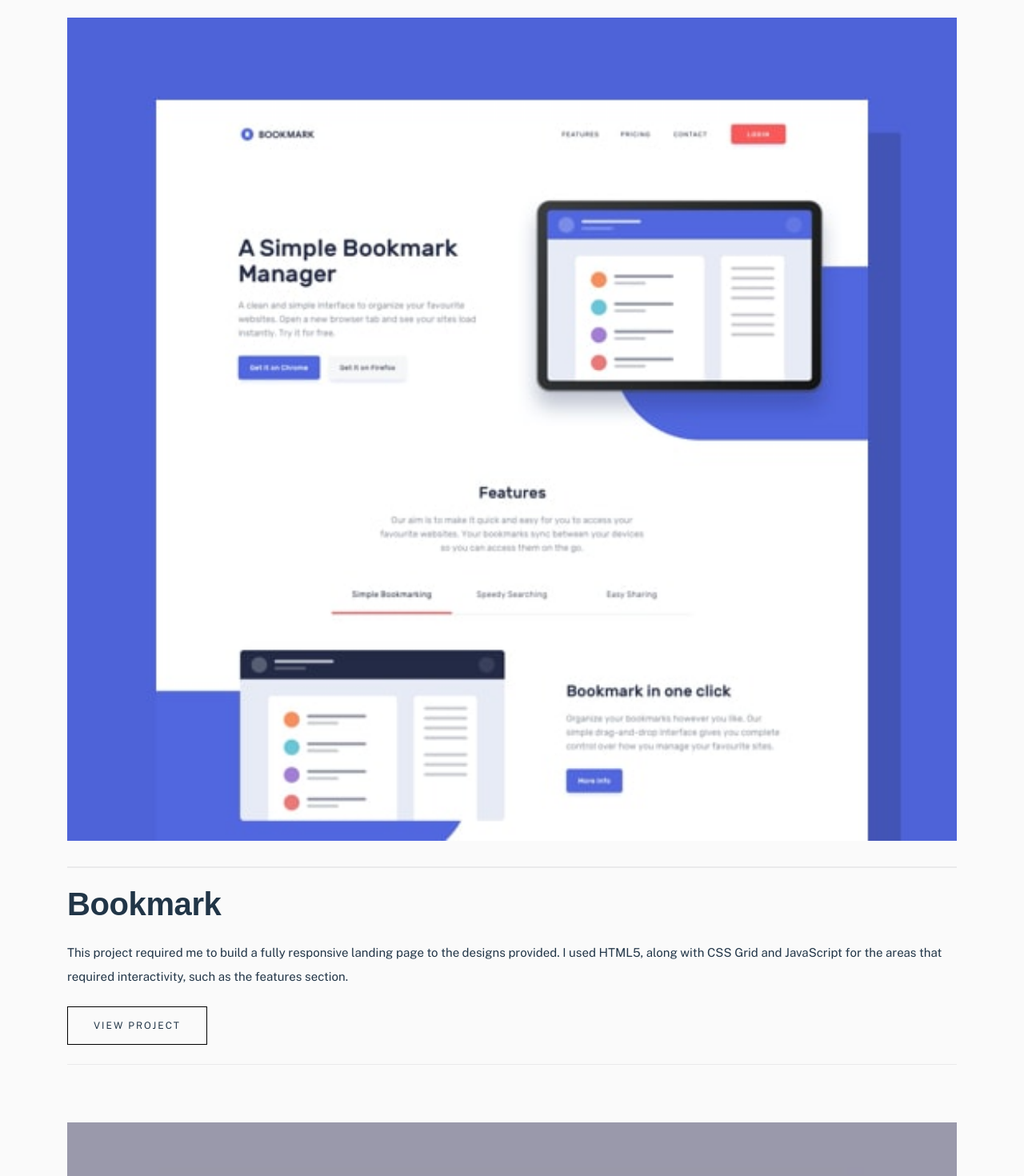
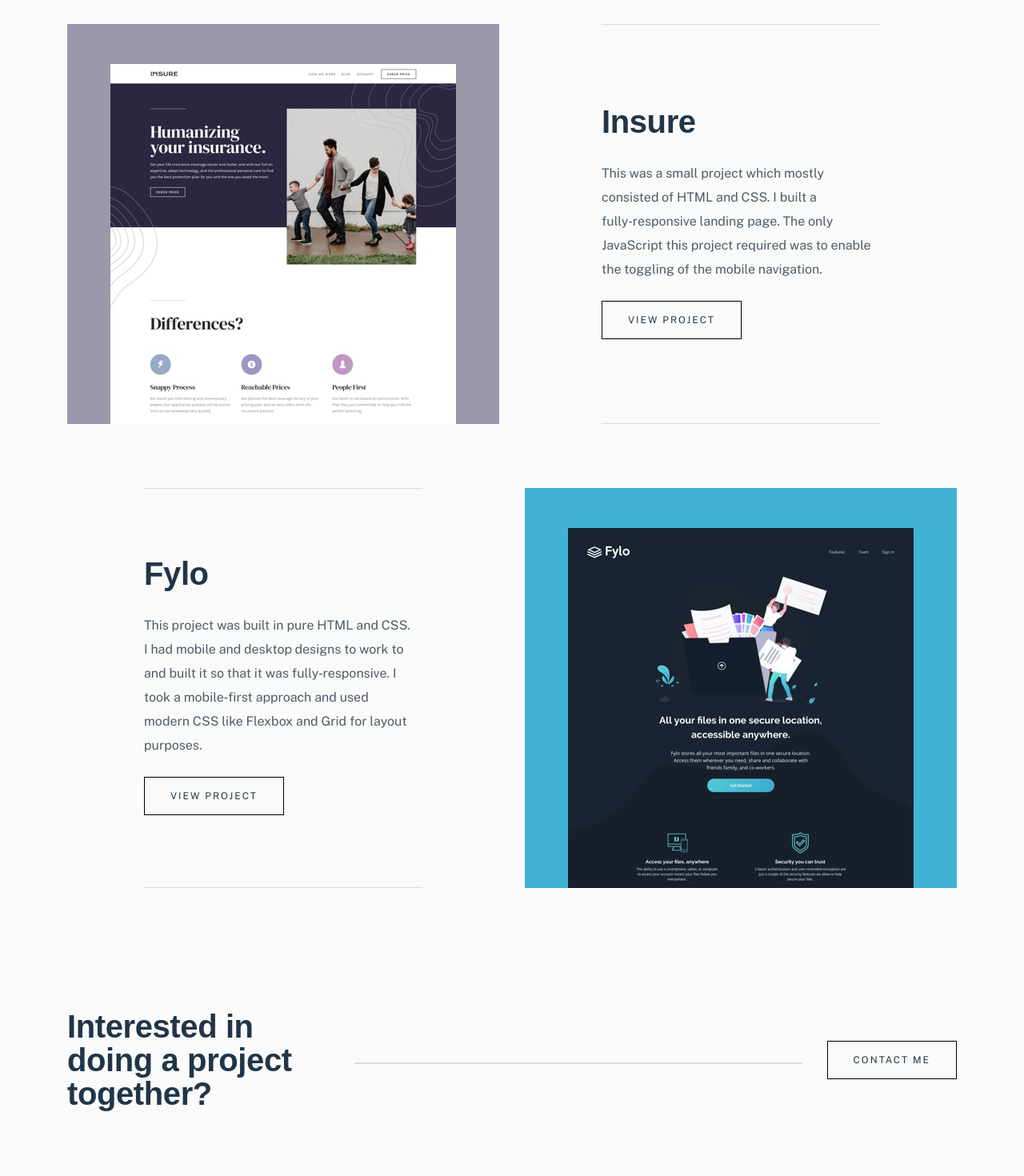
Before and after one commit to Simplify4Me2/minimalist-portfolio, a React (Vite) app: page /#/portfolio in a window 1280 px wide. Shown: the part 1320-2790 px from the top of the page at 80% size. Built offline with nearby package versions, Linux system fonts and the light colour scheme; a web font is replaced by a local one.

Commit message:
optimize portfolio index

```diff
--- /dev/null
+++ b/src/images/FyloImage.tsx
@@ -0,0 +1,15 @@
+import MobileImage from '../assets/portfolio/mobile/image-portfolio-fylo.jpg';
+import TabletImage from "../assets/portfolio/tablet/image-portfolio-fylo.jpg";
+import DesktopImage from "../assets/portfolio/desktop/image-portfolio-fylo.jpg";
+import { Image } from "./Image";
+
+export function FyloImage() {
+  return (
+    <Image
+      mobileImage={MobileImage}
+      tabletImage={TabletImage}
+      desktopImage={DesktopImage}
+      alt="Fylo"
+    />
+  );
+}
--- /dev/null
+++ b/src/images/InsureImage.tsx
@@ -0,0 +1,15 @@
+import MobileImage from '../assets/portfolio/mobile/image-portfolio-insure.jpg';
+import TabletImage from "../assets/portfolio/tablet/image-portfolio-insure.jpg";
+import DesktopImage from "../assets/portfolio/desktop/image-portfolio-insure.jpg";
+import { Image } from "./Image";
+
+export function InsureImage() {
+  return (
+    <Image
+      mobileImage={MobileImage}
+      tabletImage={TabletImage}
+      desktopImage={DesktopImage}
+      alt="Insure"
+    />
+  );
+}
--- a/src/images/index.ts
+++ b/src/images/index.ts
@@ -2,10 +2,12 @@ export { BookmarkImage } from "./BookmarkImage";
 export { BookmarkHeroImage } from "./BookmarkHeroImage";
 export { BookmarkFirstPreviewImage } from "./BookmarkFirstPreviewImage";
 export { BookmarkSecondPreviewImage } from "./BookmarkSecondPreviewImage";
+export { FyloImage } from "./FyloImage";
 export { FyloHeroImage } from "./FyloHeroImage";
 export { FyloFirstPreviewImage } from "./FyloFirstPreviewImage";
 export { FyloSecondPreviewImage } from "./FyloSecondPreviewImage";
 export { HomepageHeroImage } from "./HomepageHeroImage";
+export { InsureImage } from "./InsureImage";
 export { InsureHeroImage } from "./InsureHeroImage";
 export { InsureFirstPreviewImage } from "./InsureFirstPreviewImage";
 export { InsureSecondPreviewImage } from "./InsureSecondPreviewImage";
--- a/src/pages/portfolio/Overview.tsx
+++ b/src/pages/portfolio/Overview.tsx
@@ -1,27 +1,22 @@
-import InsureImage from "../../assets/portfolio/mobile/image-portfolio-insure.jpg";
-import FyloImage from "../../assets/portfolio/mobile/image-portfolio-fylo.jpg";
 import {
-  Button,
   Section,
   ProjectLink,
   ArticleHeader,
 } from "../../components";
 import { useScrollToTop } from "../../hooks/useScrollToTop";
-import { useNavigate } from "react-router-dom";
-import { BookmarkImage, ManageImage } from "../../images";
+import { BookmarkImage, InsureImage, FyloImage, ManageImage } from "../../images";
 import { PropsWithChildren } from "react";
+import { ContactSection } from "../ContactSection";
 
 function Overview() {
-  const navigate = useNavigate();
-
   useScrollToTop();
 
   return (
     <>
       <main className="max-w-screen-md lg:max-w-screen-xl px-8 md:px-10 lg:px-[5.25rem] lg:pt-12">
-        <Section className="my-2 lg:mt-0">
+        <Section className="my-2 lg:mt-0 gap-8">
           <ManageImage />
-          <Article title="Manage" className="mt-8 lg:mt-0">
+          <Article title="Manage">
             <TextBlock className="pb-6">
               This project required me to build a fully responsive landing page
               to the designs provided. I used HTML5, along with CSS Grid and
@@ -32,10 +27,10 @@ function Overview() {
           </Article>
         </Section>
 
-        <Section className="mt-[4.85rem] md:flex-row-reverse">
+        <Section className="mt-[4.5rem] lg:mt-[4.85rem] gap-8 md:flex-row-reverse">
           <BookmarkImage />
-          <Article title="Bookmark" className="mt-8">
-            <TextBlock className="pb-6">
+          <Article title="Bookmark">
+            <TextBlock className="pb-6 pr-2">
               This project required me to build a fully responsive landing page
               to the designs provided. I used HTML5, along with CSS Grid and
               JavaScript for the areas that required interactivity, such as the
@@ -45,74 +40,33 @@ function Overview() {
           </Article>
         </Section>
 
-        <section className="flex flex-col pt-[4.5rem] pb-6 border-b-[0.25px] border-solid border-light-grey mb-16">
-          <BookmarkImage />
-          <hr className="mt-8 mb-6 border-y-[0.25px] border-solid border-light-grey" />
-          <h1 className="font-ibarra font-bold text-4xl tracking-tight pb-6">
-            Bookmark
-          </h1>
-          <p className="font-publicSans text-[0.94rem] leading-[1.875rem] text-left pb-1.5">
-            This project required me to build a fully responsive landing page to
-            the designs provided. I used HTML5, along with CSS Grid and
-            JavaScript for the areas that required interactivity, such as the
-            features section.
-          </p>
-          <Button
-            variant="outlined"
-            className="mt-4 self-start"
-            onClick={() => navigate("bookmark")}
-          >
-            VIEW PROJECT
-          </Button>
-        </section>
-        <section className="flex flex-col pt-2 pb-6 border-b-[0.25px] border-solid border-light-grey mb-16">
-          <img src={InsureImage} />
-          <hr className="mt-8 mb-6 border-y-[0.25px] border-solid border-light-grey" />
-          <h1 className="font-ibarra font-bold text-4xl tracking-tight pb-6">
-            Insure
-          </h1>
-          <p className="font-publicSans text-[0.94rem] leading-[1.875rem] text-left pb-1.5 min-h-[11.75rem]">
+        <Section className="mt-[4.5rem] lg:mt-20 gap-8">
+          <InsureImage />
+          <Article title="Insure">
+            <TextBlock className="pb-6">
               This was a small project which mostly consisted of HTML and CSS. I
-            built a fully&#8209;responsive landing page. The only JavaScript
-            this project required was to enable the toggling of the mobile
+              built a fully&#8209;responsive landing page. The only JavaScript this
+              project required was to enable the toggling of the mobile
               navigation.
-          </p>
-          <Button
-            variant="outlined"
-            className="mt-4 self-start"
-            onClick={() => navigate("insure")}
-          >
-            VIEW PROJECT
-          </Button>
-        </section>
-        <section className="flex flex-col pt-2 pb-6 border-b-[0.25px] border-solid border-light-grey">
-          <img src={FyloImage} />
-          <hr className="mt-8 mb-6 border-y-[0.25px] border-solid border-light-grey" />
-          <h1 className="font-ibarra font-bold text-4xl tracking-tight pb-6">
-            Fylo
-          </h1>
-          <p className="font-publicSans text-[0.94rem] leading-[1.875rem] text-left pb-1.5 min-h-[11.75rem]">
+            </TextBlock>
+            <ProjectLink to="insure">VIEW PROJECT</ProjectLink>
+          </Article>
+        </Section>
+
+        <Section className="mt-[4.5rem] lg:mt-20 gap-8 md:flex-row-reverse">
+          <FyloImage />
+          <Article title="Fylo">
+            <TextBlock className="pb-6 pr-0">
               This project was built in pure HTML and CSS. I had mobile and
               desktop designs to work to and built it so that it was
               fully&#8209;responsive. I took a mobile&#8209;first approach and
               used modern CSS like Flexbox and Grid for layout purposes.
-          </p>
-          <Button
-            variant="outlined"
-            className="mt-4 self-start"
-            onClick={() => navigate("fylo")}
-          >
-            VIEW PROJECT
-          </Button>
-        </section>
-        <section className="flex flex-col text-center pt-20 pb-20">
-          <span className="font-ibarra font-bold text-4xl tracking-tight">
-            Interested in doing a project together?
-          </span>
-          <Button variant="outlined" className="mt-10 self-center">
-            CONTACT ME
-          </Button>
-        </section>
+            </TextBlock>
+            <ProjectLink to="fylo">VIEW PROJECT</ProjectLink>
+          </Article>
+          </Section>
+
+          <ContactSection className="my-20 lg:my-[9.5rem]" />
       </main>
     </>
   );
@@ -130,7 +84,7 @@ function Article({
     <article
       className={`flex lg:items-center ${className}`}
     >
-      <div className="flex flex-col h-full justify-center lg:pb-7 pt-6 lg:pt-12 md:my-0 md:ml-[4.25rem] lg:ml-32 lg:mr-24 border-y-[0.25px] border-solid border-grayish-dark-blue/15">
+      <div className="flex flex-col h-full justify-center lg:pb-7 pt-6 lg:pt-12 md:my-0 md:ml-[4.25rem] lg:ml-24 lg:mr-24 border-y-[0.25px] border-solid border-grayish-dark-blue/15">
         <ArticleHeader className="pb-1">{title}</ArticleHeader>
         {children}
       </div>
```
Lines whose indentation alone changed are shown as unchanged.
